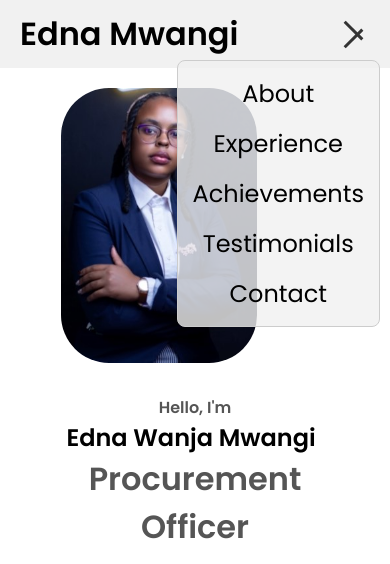
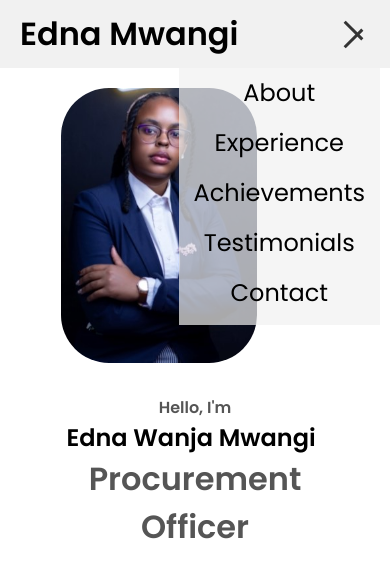
Before and after one commit to Andymwangi/senior-procurement-officer-portfolio, a plain HTML site: page index.html in a window 390 px wide. Both pictures are taken after a click on the element 353 px from the left and 34 px from the top of the page. Shown: the top 564 px of the page. Drawn offline with Linux system fonts and the light colour scheme.

Commit message:
Update style.css

```diff
--- a/style.css
+++ b/style.css
@@ -90,15 +90,14 @@ nav {
   display: none;
   flex-direction: column;
   align-items: flex-end;
-  background-color: rgba(241, 241, 241, 0.8);
+  background-color: rgba(241, 241, 241, 0.7);
   position: fixed;
   top: 60px;
   right: 10px;
   width: auto;
   padding: 5px;
   z-index: 999;
-  border: 0.5px solid #ccc;
-  border-radius: 0.5rem;
+  border:none;
   margin: 0; /* Remove margin */
 }
 
```
